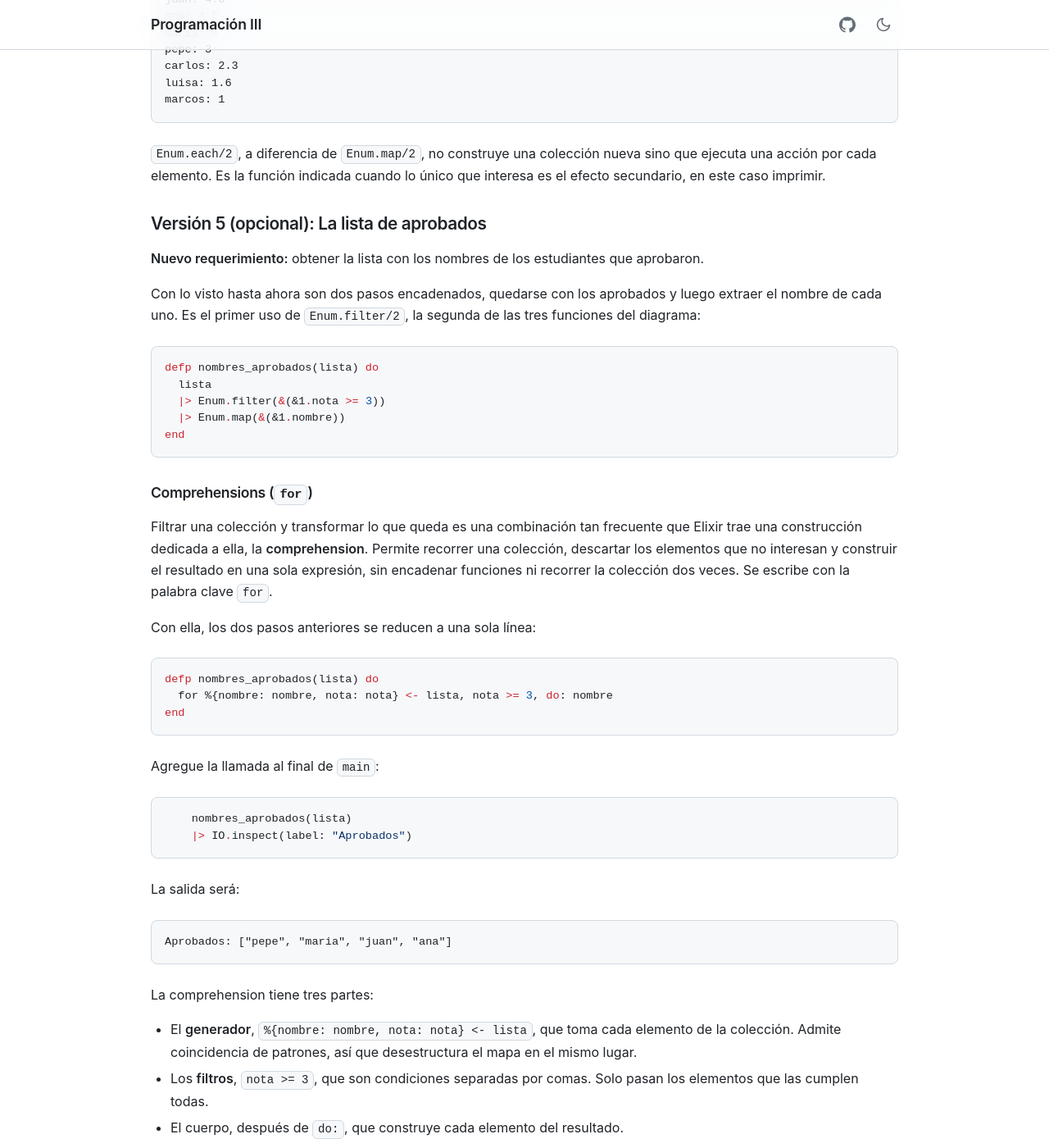
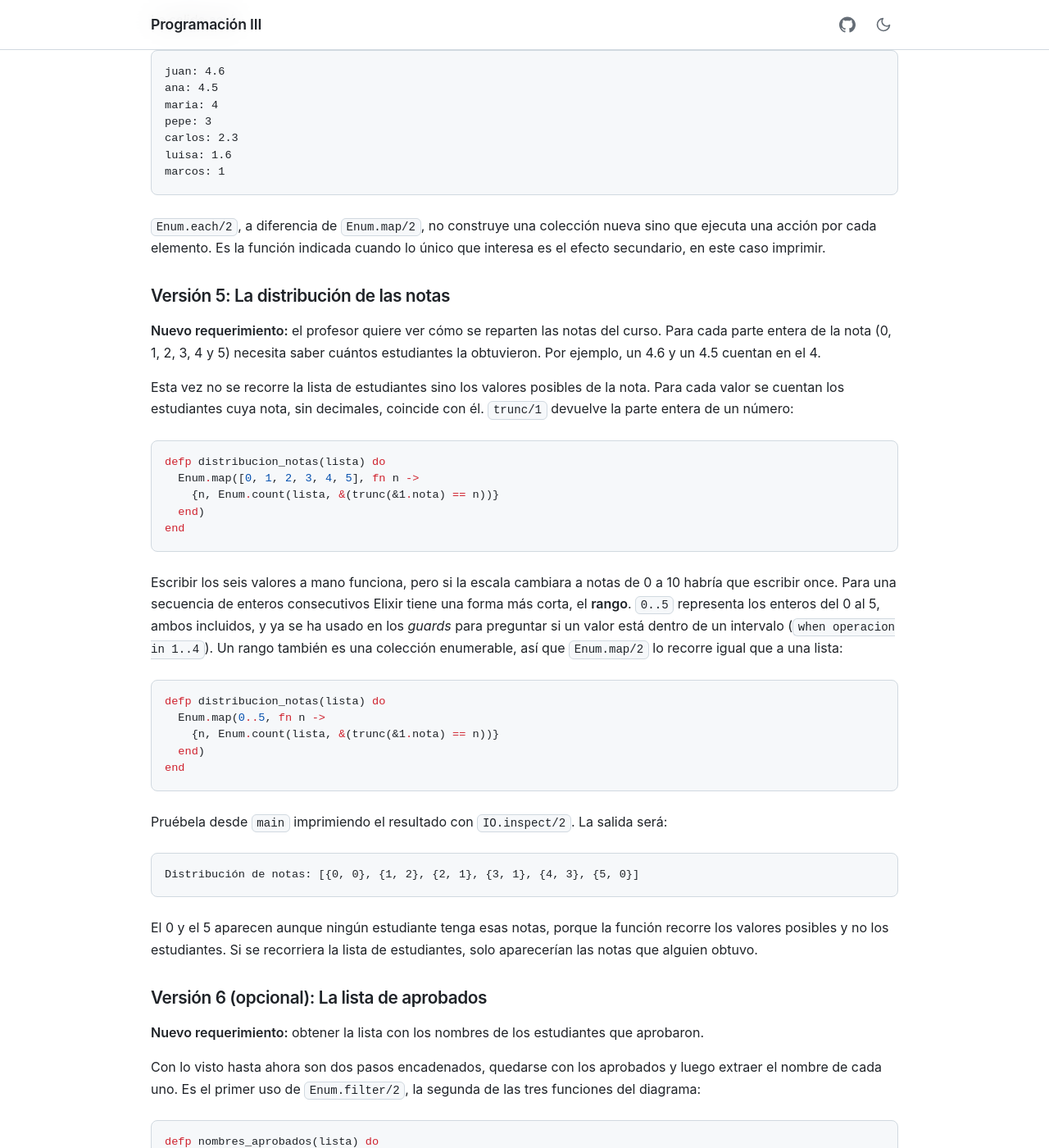
Before and after one commit to caflorezvi/guias-programacion3, a Jekyll site: the page built from docs/07.colecciones.md, in a window 1280 px wide and 1400 px high, scrolled down 12576 px. Shown: the whole window at 82% size. Built offline with Jekyll 4.4.1, drawn with Linux system fonts in a browser that asks for light colours; our own code applies the rules of GitHub Pages for plain Markdown files; some of the changed text lies outside the part shown.

Commit message:
Actualización guía de colecciones

````diff
--- a/docs/07.colecciones.md
+++ b/docs/07.colecciones.md
@@ -265,16 +265,7 @@ Este cambio obliga a ajustar todas las funciones, porque ahora cada elemento no
 ```elixir
 defmodule Estudiantes do
   def main do
-    # Ahora tenemos una lista de mapas
-    lista = [
-      %{nombre: "pepe", nota: 3},
-      %{nombre: "maria", nota: 4},
-      %{nombre: "juan", nota: 4.6},
-      %{nombre: "luisa", nota: 1.6},
-      %{nombre: "carlos", nota: 2.3},
-      %{nombre: "ana", nota: 4.5},
-      %{nombre: "marcos", nota: 1},
-    ]
+    lista = estudiantes_del_curso()
 
     promedio = calcular_promedio(lista)
     Util.imprimir_mensaje("El promedio es #{promedio}")
@@ -287,7 +278,19 @@ defmodule Estudiantes do
 
     {aprobados, reprobados} = contar_aprobados_reprobados(lista)
     Util.imprimir_mensaje("Aprobaron #{aprobados} estudiantes y reprobaron #{reprobados}")
+  end
 
+  # Ahora tenemos una lista de mapas
+  defp estudiantes_del_curso do
+    [
+      %{nombre: "pepe", nota: 3},
+      %{nombre: "maria", nota: 4},
+      %{nombre: "juan", nota: 4.6},
+      %{nombre: "luisa", nota: 1.6},
+      %{nombre: "carlos", nota: 2.3},
+      %{nombre: "ana", nota: 4.5},
+      %{nombre: "marcos", nota: 1}
+    ]
   end
 
   def calcular_promedio([]), do: 0
@@ -329,9 +329,10 @@ La nota más baja es de marcos (1) y la más alta es de juan (4.6)
 Aprobaron 4 estudiantes y reprobaron 3
 ```
 
-Dos cambios merecen atención:
+Tres cambios merecen atención:
 
-- **`Enum.min_max/1` fue reemplazada por `Enum.min_by/2` y `Enum.max_by/2`.** Las funciones terminadas en `_by` reciben una función que indica **según qué criterio** comparar, y devuelven el **elemento completo** (el mapa del estudiante), no solo el valor comparado. Por eso ahora se puede imprimir `menor.nombre` además de `menor.nota`.
+- **La lista sale de `main`.** Con mapas, la lista ya ocupa varias líneas, así que se pasa a su propia función, `estudiantes_del_curso/0`, y `main` queda solo con los cálculos.
+- **`Enum.min_max/1` fue reemplazada por `Enum.min_max_by/2`.** Las funciones terminadas en `_by` reciben una función que indica **según qué criterio** comparar, y devuelven el **elemento completo** (el mapa del estudiante), no solo el valor comparado. Por eso ahora se puede imprimir `menor.nombre` además de `menor.nota`. Si solo se necesita uno de los dos, existen `Enum.min_by/2` y `Enum.max_by/2`.
 - **`then/2` en `calcular_promedio/1`.** El operador `|>` pasa el valor como *primer* argumento de la siguiente función, pero aquí se necesita dividirlo entre `length(lista)`. `then/2` recibe el valor acumulado y permite usarlo dentro de una expresión cualquiera.
 
 ### Versión 3: Clasificar a cada estudiante
@@ -370,8 +371,8 @@ Las tres versiones hacen lo mismo, se recomienda usar la que le resulte más leg
 Para ver el resultado, agregue la llamada al final de `main`:
 
 ```elixir
-    agregar_estado(lista)
-    |> IO.inspect(label: "Estado de los estudiantes")
+agregar_estado(lista)
+|> IO.inspect(label: "Estado de los estudiantes")
 ```
 
 La salida será:
@@ -413,10 +414,10 @@ La función `Enum.sort_by/3` permite especificar una función para acceder al va
 Igual que en la versión anterior, agregue la llamada al final de `main` para ver el resultado:
 
 ```elixir
-    ordenar_por_nota(lista)
-    |> Enum.each(fn estudiante ->
-      Util.imprimir_mensaje("#{estudiante.nombre}: #{estudiante.nota}")
-    end)
+ordenar_por_nota(lista)
+|> Enum.each(fn estudiante ->
+  Util.imprimir_mensaje("#{estudiante.nombre}: #{estudiante.nota}")
+end)
 ```
 
 La salida será:
@@ -433,7 +434,39 @@ marcos: 1
 
 `Enum.each/2`, a diferencia de `Enum.map/2`, no construye una colección nueva sino que ejecuta una acción por cada elemento. Es la función indicada cuando lo único que interesa es el efecto secundario, en este caso imprimir.
 
-### Versión 5 (opcional): La lista de aprobados
+### Versión 5: La distribución de las notas
+
+**Nuevo requerimiento:** el profesor quiere ver cómo se reparten las notas del curso. Para cada parte entera de la nota (0, 1, 2, 3, 4 y 5) necesita saber cuántos estudiantes la obtuvieron. Por ejemplo, un 4.6 y un 4.5 cuentan en el 4.
+
+Esta vez no se recorre la lista de estudiantes sino los valores posibles de la nota. Para cada valor se cuentan los estudiantes cuya nota, sin decimales, coincide con él. `trunc/1` devuelve la parte entera de un número:
+
+```elixir
+defp distribucion_notas(lista) do
+  Enum.map([0, 1, 2, 3, 4, 5], fn n ->
+    {n, Enum.count(lista, &(trunc(&1.nota) == n))}
+  end)
+end
+```
+
+Escribir los seis valores a mano funciona, pero si la escala cambiara a notas de 0 a 10 habría que escribir once. Para una secuencia de enteros consecutivos Elixir tiene una forma más corta, el **rango**. `0..5` representa los enteros del 0 al 5, ambos incluidos, y ya se ha usado en los *guards* para preguntar si un valor está dentro de un intervalo (`when operacion in 1..4`). Un rango también es una colección enumerable, así que `Enum.map/2` lo recorre igual que a una lista:
+
+```elixir
+defp distribucion_notas(lista) do
+  Enum.map(0..5, fn n ->
+    {n, Enum.count(lista, &(trunc(&1.nota) == n))}
+  end)
+end
+```
+
+Pruébela desde `main` imprimiendo el resultado con `IO.inspect/2`. La salida será:
+
+```
+Distribución de notas: [{0, 0}, {1, 2}, {2, 1}, {3, 1}, {4, 3}, {5, 0}]
+```
+
+El 0 y el 5 aparecen aunque ningún estudiante tenga esas notas, porque la función recorre los valores posibles y no los estudiantes. Si se recorriera la lista de estudiantes, solo aparecerían las notas que alguien obtuvo.
+
+### Versión 6 (opcional): La lista de aprobados
 
 **Nuevo requerimiento:** obtener la lista con los nombres de los estudiantes que aprobaron.
 
@@ -459,14 +492,7 @@ defp nombres_aprobados(lista) do
 end
 ```
 
-Agregue la llamada al final de `main`:
-
-```elixir
-    nombres_aprobados(lista)
-    |> IO.inspect(label: "Aprobados")
-```
-
-La salida será:
+Pruébela desde `main` imprimiendo el resultado con `IO.inspect/2`. La salida será:
 
 ```
 Aprobados: ["pepe", "maria", "juan", "ana"]
@@ -480,22 +506,14 @@ La comprehension tiene tres partes:
 
 Ninguna de las dos formas es mejor que la otra. La comprehension gana en concisión cuando hay filtros y transformaciones sencillas, mientras que el `pipe` con `Enum` resulta más claro cuando la cadena de operaciones es larga o incluye funciones como `sort_by/3`, que no tiene equivalente en `for`.
 
-### Versión 6 (final)
+### Versión 7 (final)
 
 Reuniendo todo lo anterior, el módulo completo queda así:
 
 ```elixir
 defmodule Estudiantes do
   def main do
-    lista = [
-      %{nombre: "pepe", nota: 3},
-      %{nombre: "maria", nota: 4},
-      %{nombre: "juan", nota: 4.6},
-      %{nombre: "luisa", nota: 1.6},
-      %{nombre: "carlos", nota: 2.3},
-      %{nombre: "ana", nota: 4.5},
-      %{nombre: "marcos", nota: 1}
-    ]
+    lista = estudiantes_del_curso()
 
     promedio = calcular_promedio(lista)
     Util.imprimir_mensaje("El promedio es #{promedio}")
@@ -512,6 +530,9 @@ defmodule Estudiantes do
     agregar_estado(lista)
     |> IO.inspect(label: "Estado de los estudiantes")
 
+    distribucion_notas(lista)
+    |> IO.inspect(label: "Distribución de notas")
+
     nombres_aprobados(lista)
     |> IO.inspect(label: "Aprobados")
 
@@ -523,6 +544,18 @@ defmodule Estudiantes do
     end)
   end
 
+  defp estudiantes_del_curso do
+    [
+      %{nombre: "pepe", nota: 3},
+      %{nombre: "maria", nota: 4},
+      %{nombre: "juan", nota: 4.6},
+      %{nombre: "luisa", nota: 1.6},
+      %{nombre: "carlos", nota: 2.3},
+      %{nombre: "ana", nota: 4.5},
+      %{nombre: "marcos", nota: 1}
+    ]
+  end
+
   def calcular_promedio([]), do: 0
 
   def calcular_promedio(lista) do
@@ -557,6 +586,12 @@ defmodule Estudiantes do
     Enum.sort_by(lista, &(&1.nota), :desc)
   end
 
+  defp distribucion_notas(lista) do
+    Enum.map(0..5, fn n ->
+      {n, Enum.count(lista, &(trunc(&1.nota) == n))}
+    end)
+  end
+
   defp nombres_aprobados(lista) do
     for %{nombre: nombre, nota: nota} <- lista, nota >= 3, do: nombre
   end
@@ -565,37 +600,11 @@ end
 Estudiantes.main()
 ```
 
-La salida completa del programa es:
-
-```
-El promedio es 3.0
-Hay 3 por debajo del promedio y 3 por encima
-La nota más baja es de marcos (1) y la más alta es de juan (4.6)
-Aprobaron 4 estudiantes y reprobaron 3
-Estado de los estudiantes: [
-  {"pepe", :aprobado},
-  {"maria", :aprobado},
-  {"juan", :aprobado},
-  {"luisa", :reprobado},
-  {"carlos", :reprobado},
-  {"ana", :aprobado},
-  {"marcos", :reprobado}
-]
-Aprobados: ["pepe", "maria", "juan", "ana"]
-
-Estudiantes ordenados por nota:
-juan: 4.6
-ana: 4.5
-maria: 4
-pepe: 3
-carlos: 2.3
-luisa: 1.6
-marcos: 1
-```
+Al ejecutarlo, la salida es la de cada versión, una después de otra, en el orden en que `main` hace las llamadas.
 
 Cada función hace **una sola cosa** y recibe la colección como argumento en lugar de depender de un estado compartido. Esa es la forma habitual de organizar un programa que procesa colecciones en Elixir.
 
-### Versión 7 (actividad)
+### Versión 8 (actividad)
 
 **Mejore el código.** La función `contar_segun_promedio/2` recorre la lista **dos veces**, una por cada llamada a `Enum.count/2`. Modifíquela para que halle la cantidad de estudiantes por encima y por debajo del promedio en una sola pasada.
 
@@ -677,7 +687,7 @@ Las tres funciones se diferencian en lo que devuelven. `Enum.uniq/1` devuelve un
 
 **Nuevo requerimiento:** los reportes anteriores cuentan *ventas*, pero el administrador necesita saber cuántas **unidades** se vendieron por categoría, que es un dato distinto (una sola venta puede llevar seis unidades).
 
-Ninguna función de `Enum` hace esto directamente, porque no se trata de contar elementos sino de **sumar un campo agrupando por otro**. Para eso se usa `Enum.reduce/3` construyendo un mapa como acumulador. Se agrega la siguiente función al módulo, junto con su llamada en `main`:
+Ninguna función de `Enum` hace esto directamente, porque no se trata de contar elementos sino de **sumar un campo agrupando por otro**. Para eso se usa `Enum.reduce/3` construyendo un mapa como acumulador. Se agrega la siguiente función al módulo:
 
 ```elixir
   # Total de unidades vendidas por categoría.
@@ -689,12 +699,7 @@ Ninguna función de `Enum` hace esto directamente, porque no se trata de contar
   end
 ```
 
-```elixir
-    unidades_por_categoria = sumar_unidades_por_categoria(ventas)
-    IO.inspect(unidades_por_categoria, label: "Unidades por categoría")
-```
-
-La salida de la nueva línea es:
+Pruébela desde `main` imprimiendo el resultado con `IO.inspect/2`. La salida es:
 
 ```
 Unidades por categoría: %{"Bebidas" => 10, "Panadería" => 11}
````
Also changed, not shown: other parts of docs/07.colecciones.md (+25 -32 lines), docs/05.expresiones-logico-matematicas.md (+6 -3 lines).
